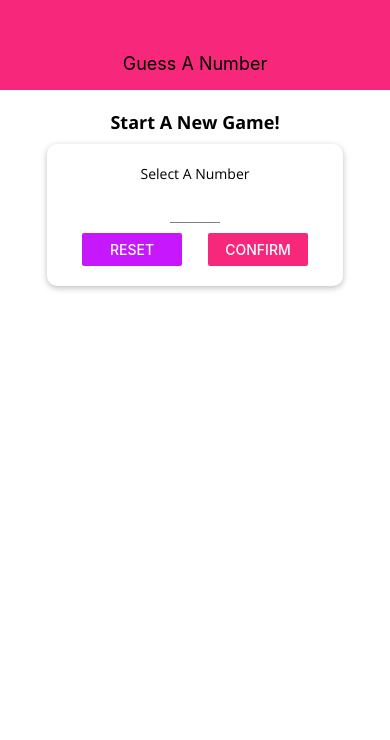
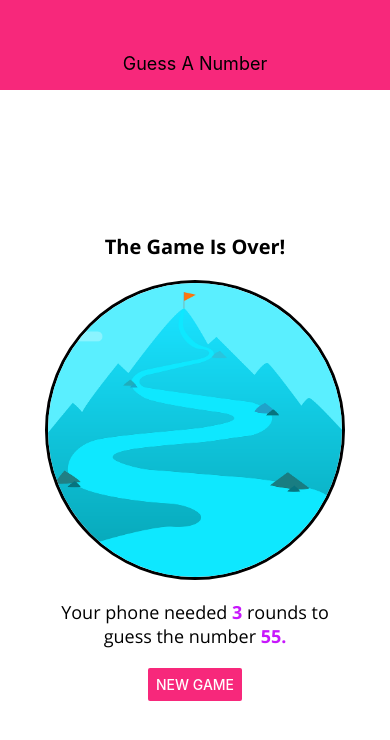
Before and after one commit to MHSnodgrass/rn-guess-a-number, a React Native app: screen / in a window 390 px wide. Shown: the top 740 px of the page. Built offline with nearby package versions, Linux system fonts and the light colour scheme.

Commit message:
Added more styling to the game over screen

```diff
--- a/App.js
+++ b/App.js
@@ -10,7 +10,7 @@ import GameScreen from './screens/GameScreen'
 import GameOverScreen from './screens/GameOverScreen'
 
 const fetchFonts = () => {
-  Font.loadAsync({
+  return Font.loadAsync({
     'open-sans': require('./assets/fonts/OpenSans-Regular.ttf'),
     'open-sans-bold': require('./assets/fonts/OpenSans-Bold.ttf')
   })
@@ -45,7 +45,14 @@ export default function App () {
   }
 
   let content = <StartGameScreen onStartGame={startGameHandler} />
-
+  //debug
+  content = (
+    <GameOverScreen
+      roundsNumber={3}
+      userNumber={55}
+      onRestart={configureNewGameHandler}
+    />
+  )
   if (userNumber && guessRounds <= 0) {
     content = (
       <GameScreen userChoice={userNumber} onGameOver={gameOverHandler} />
--- a/constants/default-styles.js
+++ b/constants/default-styles.js
@@ -6,6 +6,6 @@ export default StyleSheet.create({
   },
   title: {
     fontFamily: 'open-sans-bold',
-    fontSize: 18
+    fontSize: 20
   }
 })
--- a/screens/GameOverScreen.js
+++ b/screens/GameOverScreen.js
@@ -1,5 +1,5 @@
 import React from 'react'
-import { View, StyleSheet, Text, Button } from 'react-native'
+import { View, StyleSheet, Text, Button, Image } from 'react-native'
 
 import Colors from '../constants/colors'
 import DefaultStyles from '../constants/default-styles'
@@ -8,15 +8,32 @@ const GameOverScreen = props => {
   return (
     <View style={styles.screen}>
       <Text style={DefaultStyles.title}>The Game Is Over!</Text>
-      <Text style={DefaultStyles.bodyText}>
-        Number Of Rounds: {props.roundsNumber}
+      <View style={styles.imageContainer}>
+        <Image
+          source={require('../assets/success.png')}
+          // source={{
+          //   uri:
+          //     'https://abrahamswallet.com/wp-content/uploads/2017/12/samuel-ferrara-117219-1180x770.jpg'
+          // }}
+          style={styles.image}
+          resizeMode='cover'
+        />
+      </View>
+      <View style={styles.textContainer}>
+        <Text style={{ ...DefaultStyles.bodyText, ...styles.resultText }}>
+          Your phone needed{' '}
+          <Text style={styles.highlight}>{props.roundsNumber}</Text> rounds to
+          guess the number{' '}
+          <Text style={styles.highlight}>{props.userNumber}.</Text>
         </Text>
-      <Text style={DefaultStyles.bodyText}>Number Was: {props.userNumber}</Text>
+      </View>
+      <View style={styles.margin}>
         <Button
           title='NEW GAME'
           onPress={props.onRestart}
           color={Colors.primary}
         />
+      </View>
     </View>
   )
 }
@@ -26,6 +43,33 @@ const styles = StyleSheet.create({
     flex: 1,
     justifyContent: 'center',
     alignItems: 'center'
+  },
+  image: {
+    width: '100%',
+    height: '100%'
+  },
+  margin: {
+    marginTop: 20
+  },
+  imageContainer: {
+    marginVertical: 20,
+    width: 300,
+    height: 300,
+    borderRadius: 200,
+    borderWidth: 3,
+    borderColor: 'black',
+    overflow: 'hidden'
+  },
+  highlight: {
+    color: Colors.secondary,
+    fontFamily: 'open-sans-bold'
+  },
+  textContainer: {
+    marginHorizontal: 50
+  },
+  resultText: {
+    textAlign: 'center',
+    fontSize: 18
   }
 })
 
```
Also changed, not shown: assets/success.png (added). Lines whose indentation alone changed are shown as unchanged.
